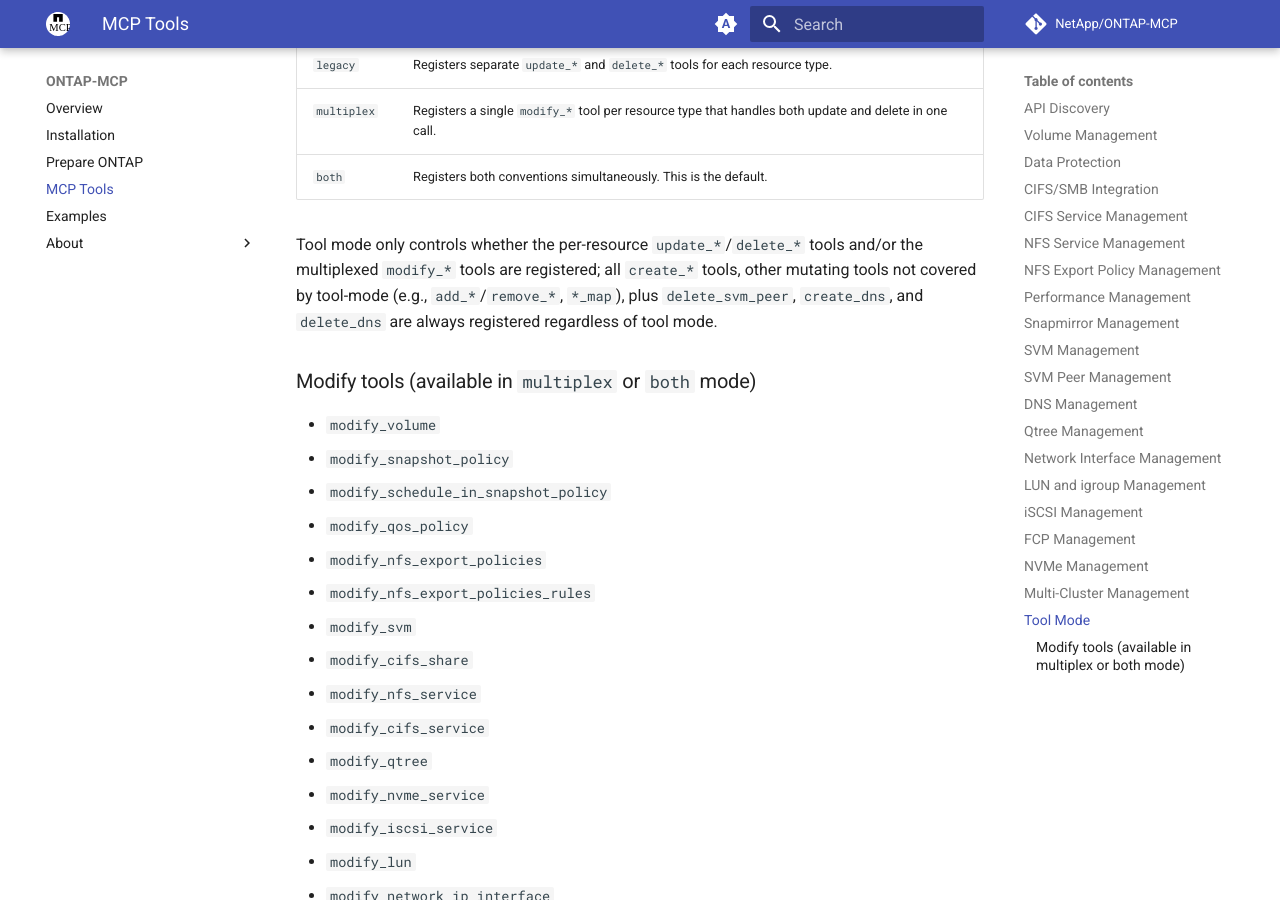
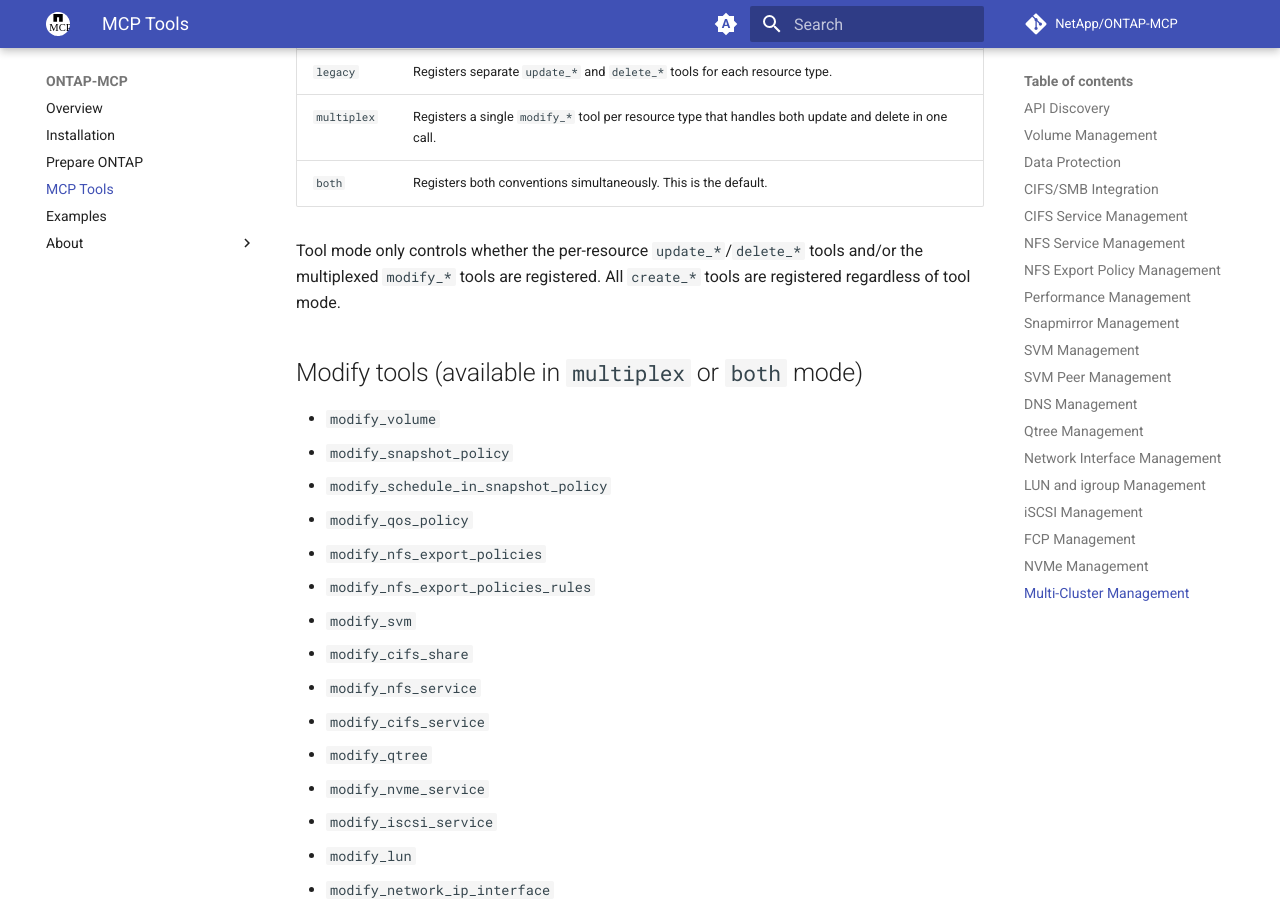
Before and after one commit to NetApp/ontap-mcp, an MkDocs documentation site: the page built from docs/tools.md, in a window 1280 px wide and 900 px high, scrolled down 5466 px. Built offline with MkDocs 1.6.1 and Material for MkDocs 9.7.7, drawn with Linux system fonts in a browser that asks for light colours; comment, search, counter and statistics services are not loaded; the version menu is left out.

Commit message:
feat: handled copilot comments

```diff
--- a/docs/tools.md
+++ b/docs/tools.md
@@ -156,7 +156,7 @@ To respond with `application/json` instead of `text/event-stream` (e.g. behind g
 
 - `list_registered_clusters`
 
-## Tool Mode
+# Tool Mode
 
 The ONTAP MCP server exposes mutating tools in two naming conventions, controlled by the `--tool-mode` flag (default: `both`; env: `TOOL_MODE`):
 
@@ -166,9 +166,9 @@ The ONTAP MCP server exposes mutating tools in two naming conventions, controlle
 | `multiplex` | Registers a single `modify_*` tool per resource type that handles both update and delete in one call. |
 | `both` | Registers both conventions simultaneously. This is the default. |
 
-Tool mode only controls whether the per-resource `update_*`/`delete_*` tools and/or the multiplexed `modify_*` tools are registered; all `create_*` tools, other mutating tools not covered by tool-mode (e.g., `add_*`/`remove_*`, `*_map`), plus `delete_svm_peer`, `create_dns`, and `delete_dns` are always registered regardless of tool mode.
+Tool mode only controls whether the per-resource `update_*`/`delete_*` tools and/or the multiplexed `modify_*` tools are registered. All `create_*` tools are registered regardless of tool mode.
 
-### Modify tools (available in `multiplex` or `both` mode)
+## Modify tools (available in `multiplex` or `both` mode)
 
 - `modify_volume`
 - `modify_snapshot_policy`
```
Also changed, not shown: docs/install.md (+7 -7 lines), 2 other files.
